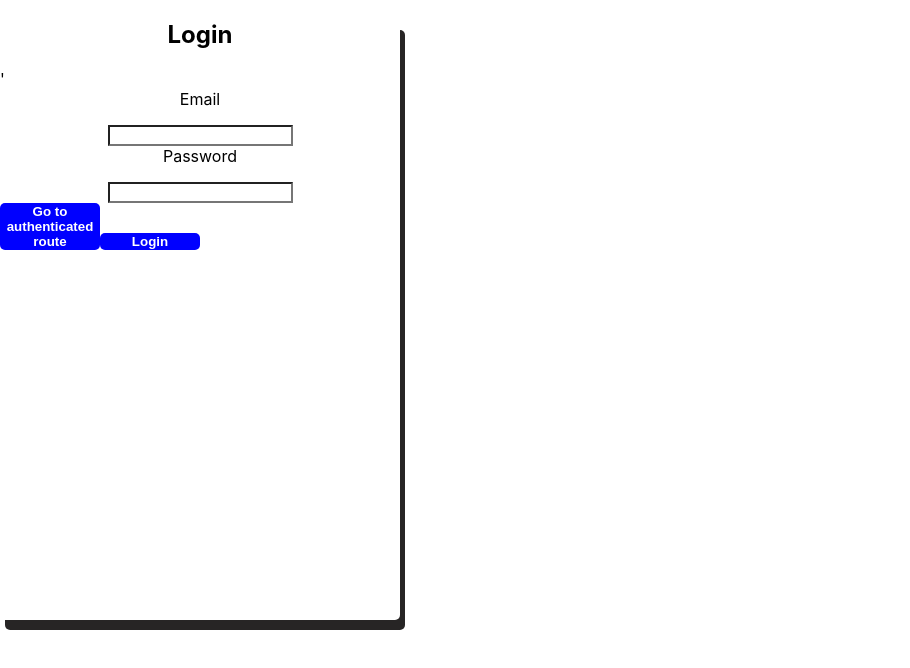
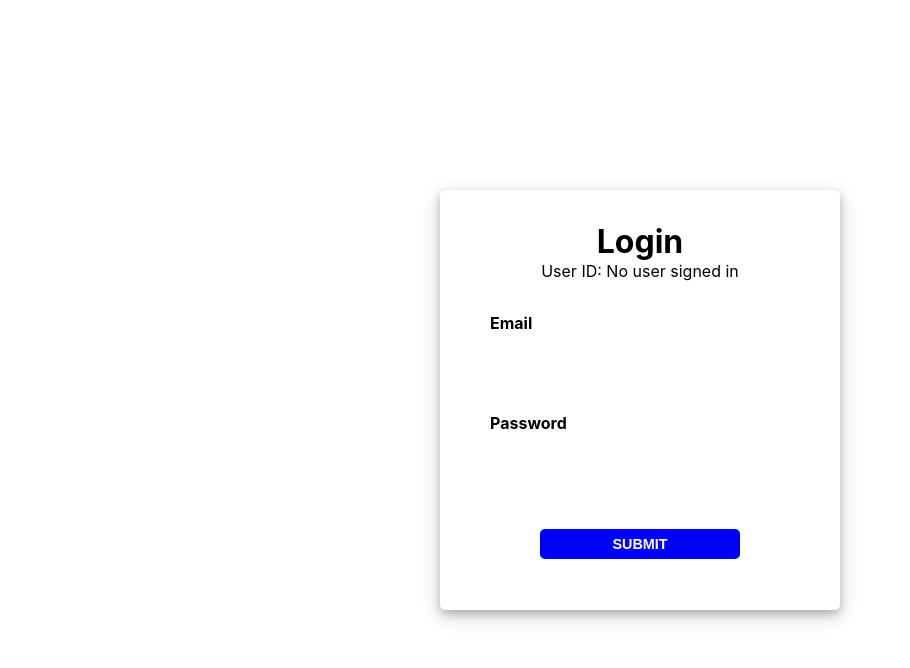
Before and after one commit to dawsonjs7049/book-app, a Next.js app: page / in a window 1280 px wide. Shown: the top 668 px of the page, without its empty margins (0-910 px from the left). Built offline with nearby package versions, Linux system fonts and the light colour scheme; no server answers.

Commit message:
updates to login

```diff
--- a/pages/index.js
+++ b/pages/index.js
@@ -11,22 +11,34 @@ export default function Home() {
 
   const {user} = useAuth();
 
+  console.log("USER: " + JSON.stringify(user));
+
   return (
-    <div className={styles.loginBox}>
-      <h2 className={styles.h2}>Login</h2>'
-      <div className={styles.inputsBox}>
-        <span>Email</span>
-        <input className={styles.input} type="text" />
-        <span>Password</span>
-        <input className={styles.input} type="password" />
+    <div className={styles.container}>
+      <div className={styles.loginBox}>
+        <h1 className={styles.h1}>Login</h1>
+        <div style={{textAlign:'center'}}>User ID: {user ? user.uid : "No user signed in"}</div>
+        <div className={styles.inputsBox}>
+          <div className={styles.inputContainer}>
+            <div className={styles.label}>Email</div>
+            <input className={styles.input} type="text" />
+            <div className={styles.underline}></div>
+          </div>
+          <div className={styles.inputContainer}>
+            <div className={styles.label}>Password</div>
+            <input className={styles.input} type="password" />
+            <div className={styles.underline}></div>
+          </div>
+        </div>
+        <div className={styles.buttonContainer}>
+          <button className={styles.loginBtn} isdisabled={user ? "true" : "false"}>
+            <Link href="/login"><a>SUBMIT</a></Link>
+          </button>
+        </div>
+
       </div>
-      <button className={styles.loginBtn} isDisabled={!user}>
-        <Link href="/authenticated"><a>Go to authenticated route</a></Link>
-      </button>
-      <button className={styles.loginBtn} isDisabled={user}>
-        <Link href="/login"><a>Login</a></Link>
-      </button>
     </div>
+
 
 
 
--- a/styles/Login.module.css
+++ b/styles/Login.module.css
@@ -1,13 +1,27 @@
-.h2 {
+.h1 {
     text-align: center;
+    margin-top: 2rem;
+    margin-bottom: 0;
+}
+
+.container {
+    height: 100vh;
+    display: flex;
+    justify-content: center;
+    align-items: center;
 }
 
 .loginBox {
     width: 400px;
-    height: 600px;
+    height: 420px;
     border-radius: 5px;
     border: none;
-    box-shadow: 5px 10px #272525;
+    box-shadow: 0 4px 8px 0 rgba(0, 0, 0, 0.2), 0 6px 20px 0 rgba(0, 0, 0, 0.19);
+    font-size: 1rem;
+}
+
+.label {
+    font-weight: bold;
 }
 
 .inputsBox {
@@ -16,28 +30,63 @@
     flex-wrap: nowrap;
     justify-content: center;
     align-items: center;
+    height: 200px;
+}
+
+.inputContainer {
+    margin-top: 2rem;
+    width: 75%;
+    justify-content: flex-start;
+    height: 68px;
 }
 
 .input {
-    margin-top: 1rem;
     background-color: transparent;
-    transition: all 1s ease-in-out;
+    color:black;
+    border: none;
+    outline:none;
+    width: 100%;
+    height: 2rem;
+    font-size: 1rem;
 }
 
-.input:hover {
-    border-bottom: 1px solid blue;
+.underline {
+    width: 100%;
+    height: 10px;
+    visibility: hidden;
+    background-color: blue;
+    opacity:0;
+    transition: all .5s ease-in-out;
+}
+
+.input:hover + .underline {
+    visibility: visible;
+    height: 3px;
+    opacity:1;
 }
 
 .loginBtn {
-    width: 100px;
+    width: 200px;
+    height: 30px;
     border: none;
     border-radius: 5px;
     background-color: blue;
-    transition: all 1s ease-in-out;
+    transition: all .4s ease-in-out;
     color: white;
     font-weight: bold;
+    font-size: .9rem;
+
 }
 
 .loginBtn:hover {
     background-color: teal;
+    box-shadow: 0 4px 8px 0 rgba(0, 0, 0, 0.2), 0 6px 20px 0 rgba(0, 0, 0, 0.19);
 }
+
+.buttonContainer {
+    margin-top: 3rem;
+    display: flex;
+    flex-direction: row;
+    align-items: center;
+    justify-content: space-evenly;
+}
```
